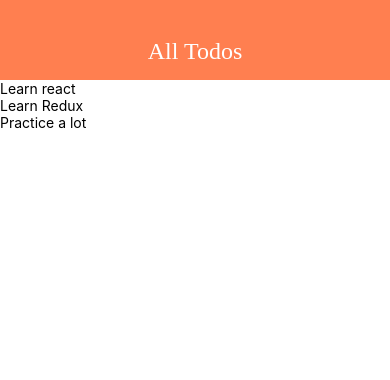
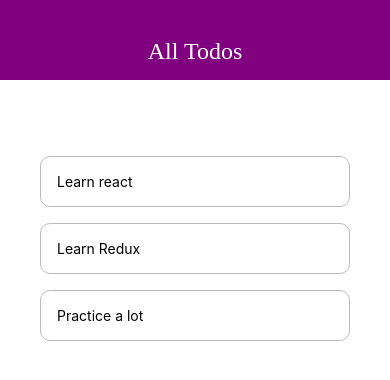
Before and after one commit to anubhavmalik/AwesomeProject, a React Native app: screen / in a window 390 px wide. Shown: the top 380 px of the page. Built offline with nearby package versions, Linux system fonts and the light colour scheme.

Commit message:
displaying todos

```diff
--- a/App.js
+++ b/App.js
@@ -19,6 +19,7 @@ import {
   FlatList,
 } from 'react-native';
 
+import {TodoComponent} from './UIComponents/TodoComponent';
 import {TitleComponent} from './UIComponents/TitleComponent';
 // import puppyImage from './assets/puppy.jpg';
 // import {MyComponent} from './UIComponents/MyComponent';
@@ -31,23 +32,28 @@ import {TitleComponent} from './UIComponents/TitleComponent';
 
 export default function App() {
   const [todos, setTodos] = useState([
-    {text: 'Learn react', id: '1'},
-    {text: 'Learn Redux', id: '2'},
-    {text: 'Practice a lot', id: '3'},
+    {text: 'Learn react', key: '1'},
+    {text: 'Learn Redux', key: '2'},
+    {text: 'Practice a lot', key: '3'},
   ]);
 
+  const pressHandler = (key) => {
+    setTodos((prevTodos) => {
+      return prevTodos.filter((todo) => todo.key != key);
+    });
+  };
+
   return (
-    <SafeAreaView>
-      <View style={({padding: 20}, styles.page)}>
-        <TitleComponent />
-        <View style={styles.content}>
-          {/* add todo form */}
-          <View style={styles.list}>
-            <FlatList
-              data={todos}
-              renderItem={({item}) => <Text>{item.text}</Text>}
-            />
-          </View>
+    <SafeAreaView style={({padding: 20}, styles.container)}>
+      <TitleComponent />
+      <View height="100%" style={styles.content}>
+        <View style={styles.list}>
+          <FlatList
+            data={todos}
+            renderItem={({item}) => (
+              <TodoComponent item={item} pressHandler={pressHandler} />
+            )}
+          />
         </View>
       </View>
     </SafeAreaView>
@@ -74,4 +80,14 @@ const styles = StyleSheet.create({
     marginTop: 16,
     borderRadius: 16,
   },
+  container: {
+    flex: 1,
+    backgroundColor: '#fff',
+  },
+  content: {
+    padding: 40,
+  },
+  list: {
+    marginTop: 20,
+  },
 });
--- a/UIComponents/TitleComponent.js
+++ b/UIComponents/TitleComponent.js
@@ -13,7 +13,7 @@ const styles = StyleSheet.create({
   container: {
     height: 80,
     paddingTop: 38,
-    backgroundColor: 'coral',
+    backgroundColor: 'purple',
   },
   title: {
     textAlign: 'center',
--- /dev/null
+++ b/UIComponents/TodoComponent.js
@@ -0,0 +1,21 @@
+import React from 'react';
+import {StyleSheet, TouchableOpacity, Text} from 'react-native';
+
+export function TodoComponent({pressHandler, item}) {
+  return (
+    <TouchableOpacity onPress={() => pressHandler(item.key)}>
+      <Text style={styles.item}>{item.text}</Text>
+    </TouchableOpacity>
+  );
+}
+
+const styles = StyleSheet.create({
+  item: {
+    borderRadius: 10,
+    borderColor: '#bbb',
+    borderWidth: 1,
+    marginTop: 16,
+    padding: 16,
+    color: '#000',
+  },
+});
```
